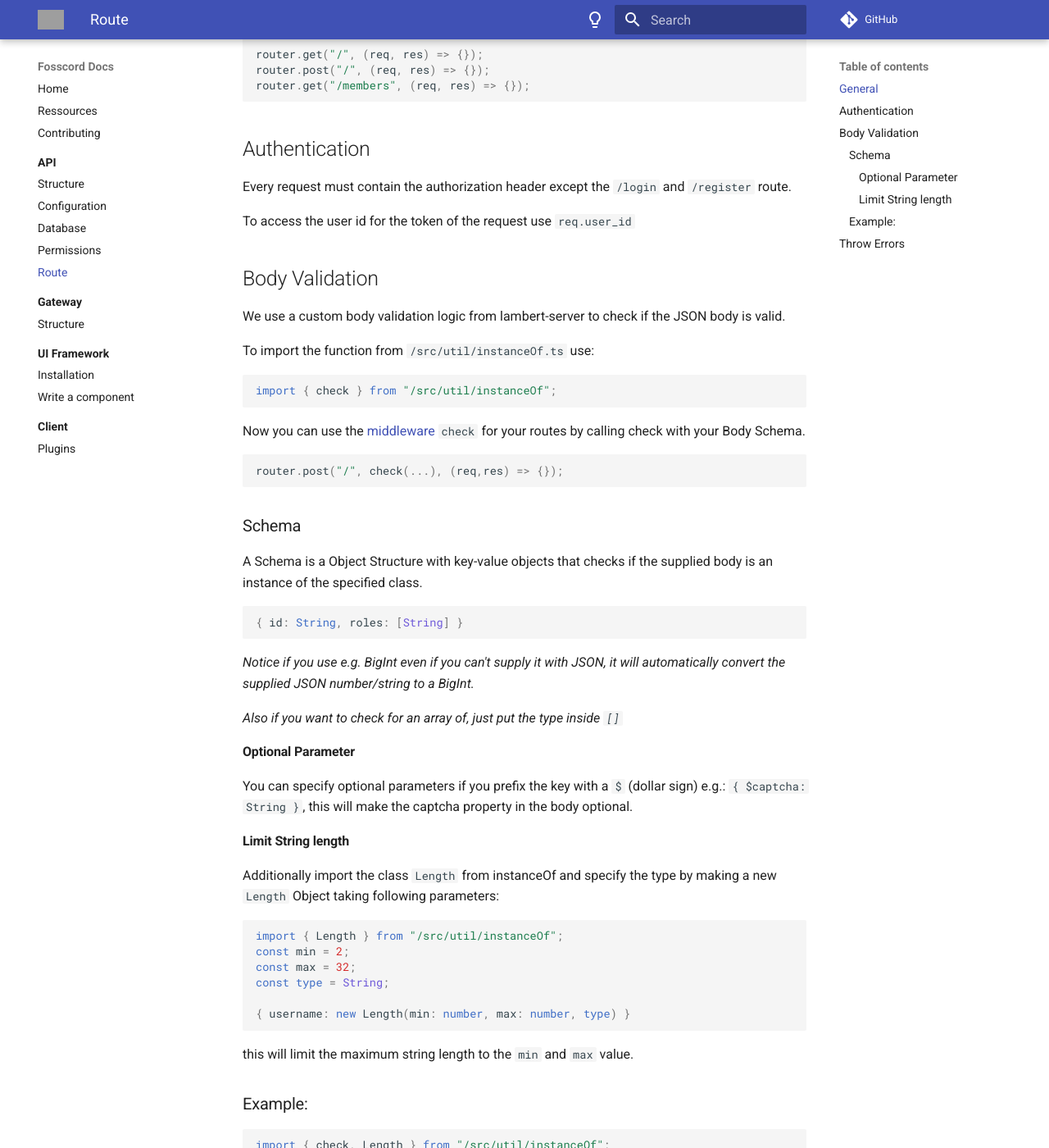
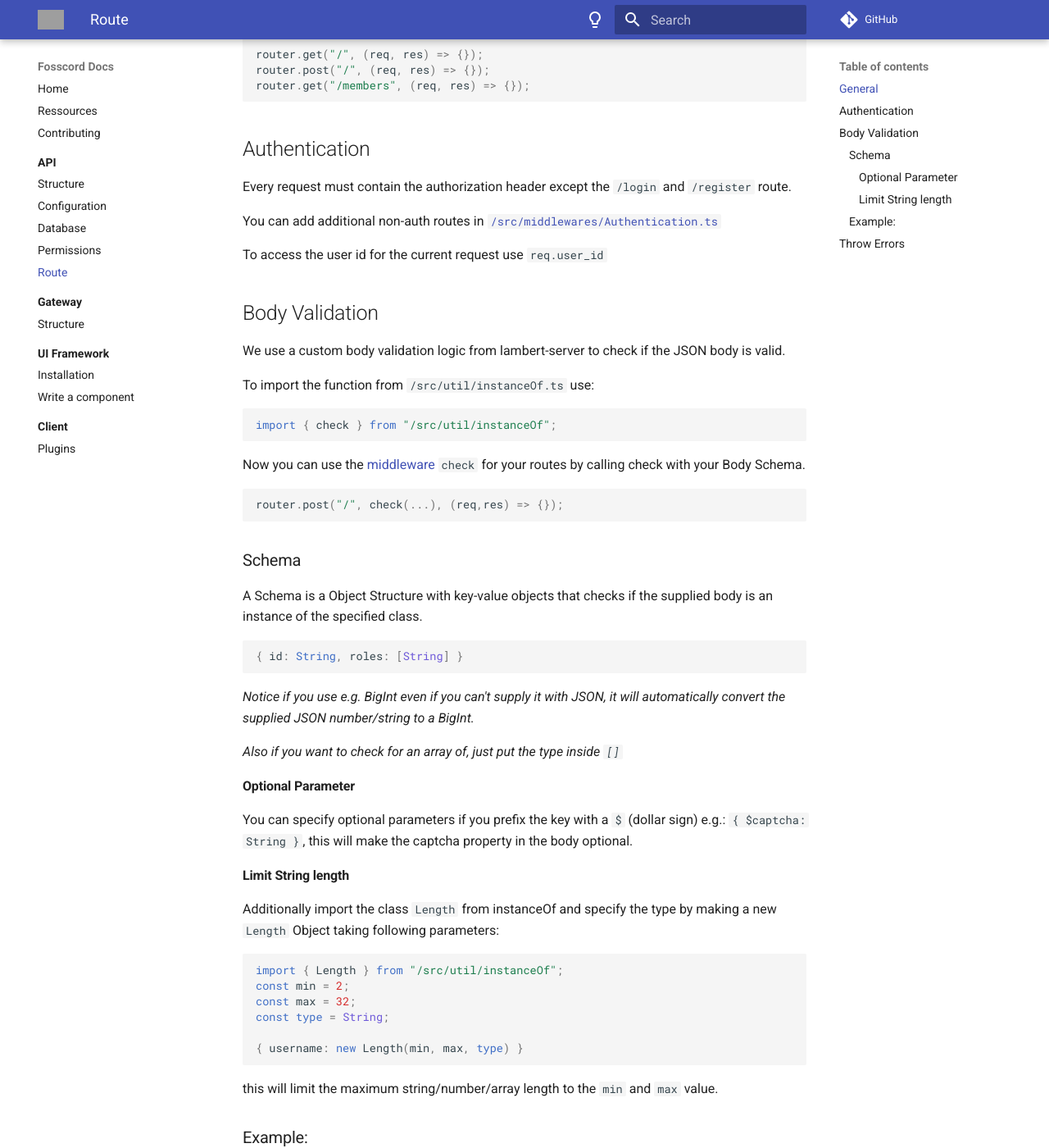
Before and after one commit to spacebarchat/docs, an MkDocs documentation site: the page built from docs/API/route.md, in a window 1280 px wide and 1400 px high, scrolled down 605 px. Shown: the whole window at 82% size. Built offline with MkDocs 1.6.1 and Material for MkDocs 9.7.7, drawn with Linux system fonts in a browser that asks for light colours; comment, search, counter and statistics services are not loaded; grey boxes are pictures that could not be loaded.

Commit message:
Update route.md

````diff
--- a/docs/API/route.md
+++ b/docs/API/route.md
@@ -23,8 +23,9 @@ router.get("/members", (req, res) => {});
 ## Authentication
 Every request must contain the authorization header except the ``/login`` and ``/register`` route.
 
-To access the user id for the token of the request use ``req.user_id``
+You can add additional non-auth routes in [``/src/middlewares/Authentication.ts``](https://github.com/fosscord/fosscord-api/blob/master/src/middlewares/Authentication.ts#L5)
 
+To access the user id for the current request use ``req.user_id``
 
 ## Body Validation
 We use a custom body validation logic from lambert-server to check if the JSON body is valid.
@@ -58,9 +59,9 @@ const min = 2;
 const max = 32;
 const type = String;
 
-{ username: new Length(min: number, max: number, type) }
+{ username: new Length(min, max, type) }
 ```
-this will limit the maximum string length to the ``min`` and ``max`` value.
+this will limit the maximum string/number/array length to the ``min`` and ``max`` value.
 
 ### Example:
 ```ts
````
